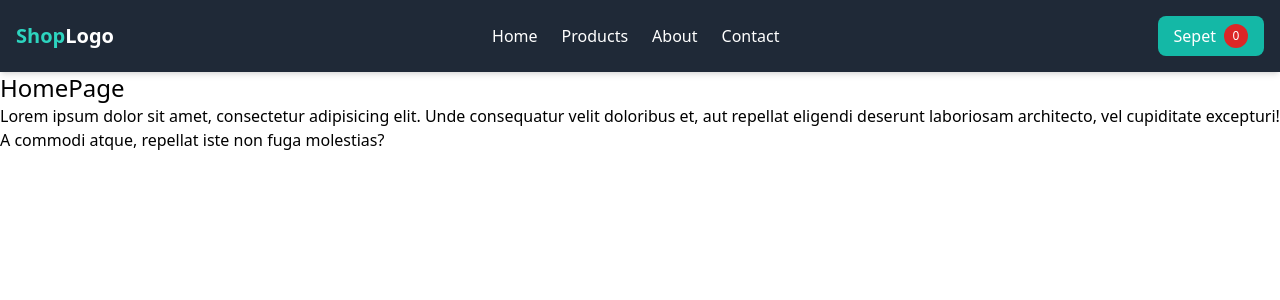
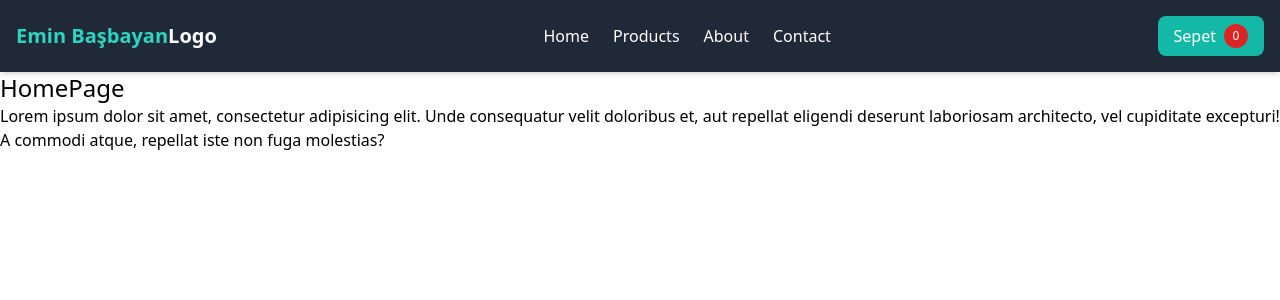
Before and after one commit to eminbasbayan/react-bootcamp8, a React (Vite) app: page / in a window 1280 px wide. Shown: the top 300 px of the page. Built offline with nearby package versions, Linux system fonts and the light colour scheme.

Commit message:
useContext hook kullanımı

```diff
--- a/src/components/Layout/Header.jsx
+++ b/src/components/Layout/Header.jsx
@@ -1,14 +1,20 @@
+import { useContext } from 'react';
 import { Link, useNavigate } from 'react-router-dom';
+import { CartContext } from '../../context/CartContext';
 
 const Header = () => {
   const navigate = useNavigate();
+  const value = useContext(CartContext);
+
+  console.log("value:", value.fullName);
+
 
   return (
     <header className="bg-gray-800 text-white shadow-md py-4 sticky top-0">
       <div className="container mx-auto flex justify-between items-center px-4">
         {/* Logo */}
         <div className="text-xl font-semibold">
-          <span className="text-teal-400">Shop</span>Logo
+          <span className="text-teal-400">{value.fullName}</span>Logo
         </div>
 
         {/* Navigation Menüsü */}
--- a/src/context/CartContext.jsx
+++ b/src/context/CartContext.jsx
@@ -1,13 +1,19 @@
-import { createContext } from "react";
+import { createContext } from 'react';
 
-const CartContext = createContext();
-
+export const CartContext = createContext();
 
 const CartProvider = (props) => {
+  const fullName = 'Emin Başbayan';
 
-    return (
-        <CartContext.Provider value={{}}>{props.children}</CartContext.Provider>
-    )
-}
+  return (
+    <CartContext.Provider
+      value={{
+        fullName,
+      }}
+    >
+      {props.children}
+    </CartContext.Provider>
+  );
+};
 
-export default CartProvider
+export default CartProvider;
```
